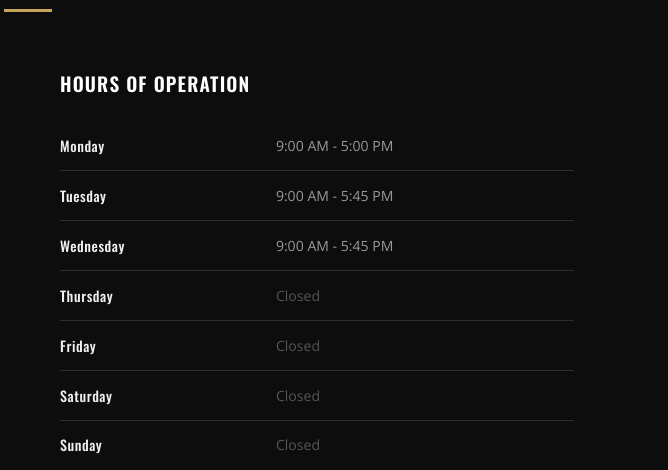
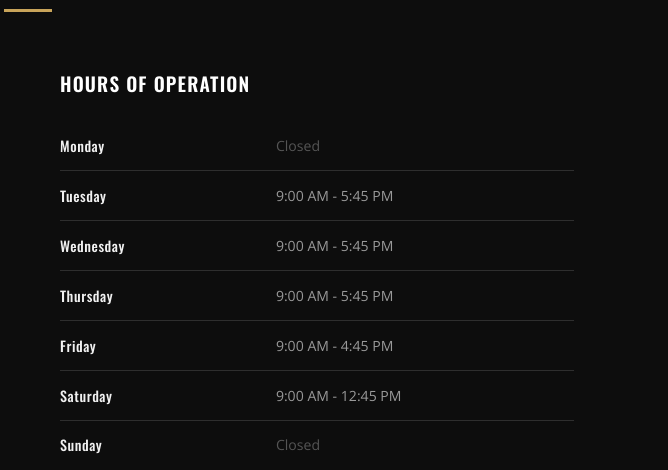
Before and after one commit to waan1232/Cindy-barbershop, a plain HTML site: page index.html in a window 1280 px wide. Shown: the part 5180-5650 px from the top of the page, 612-1280 px from the left. Drawn offline with nearby package versions, Linux system fonts and the light colour scheme.

Commit message:
Restore regular hours
Co-Authored-By: Claude Sonnet 4.6 <noreply@anthropic.com>
Claude-Session: https://claude.ai/code/session_01EFAi7F4K5ZZ98xB5ESSs1p

```diff
--- a/index.html
+++ b/index.html
@@ -1285,7 +1285,7 @@
           <tbody>
             <tr>
               <td>Monday</td>
-              <td>9:00 AM - 5:00 PM</td>
+              <td class="closed-day">Closed</td>
             </tr>
             <tr>
               <td>Tuesday</td>
@@ -1297,15 +1297,15 @@
             </tr>
             <tr>
               <td>Thursday</td>
-              <td class="closed-day">Closed</td>
+              <td>9:00 AM - 5:45 PM</td>
             </tr>
             <tr>
               <td>Friday</td>
-              <td class="closed-day">Closed</td>
+              <td>9:00 AM - 4:45 PM</td>
             </tr>
             <tr>
               <td>Saturday</td>
-              <td class="closed-day">Closed</td>
+              <td>9:00 AM - 12:45 PM</td>
             </tr>
             <tr>
               <td>Sunday</td>
```
